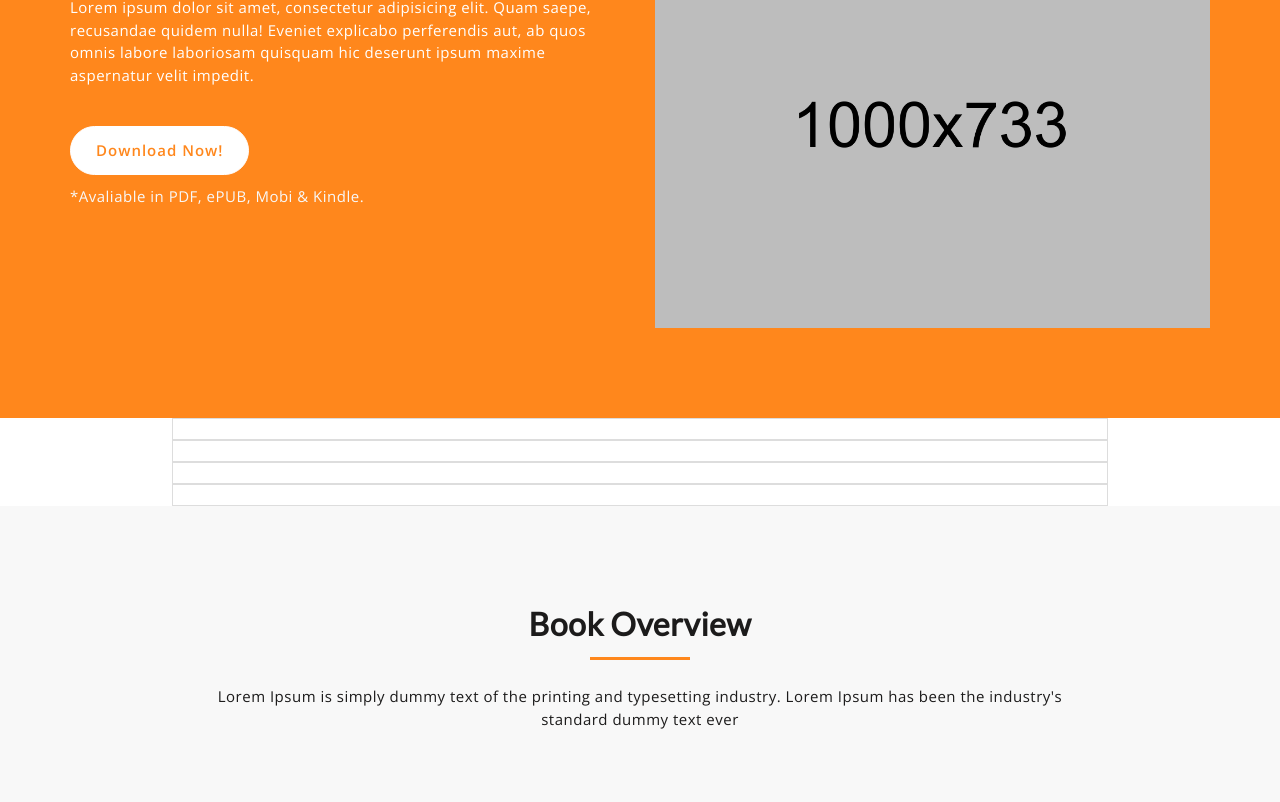
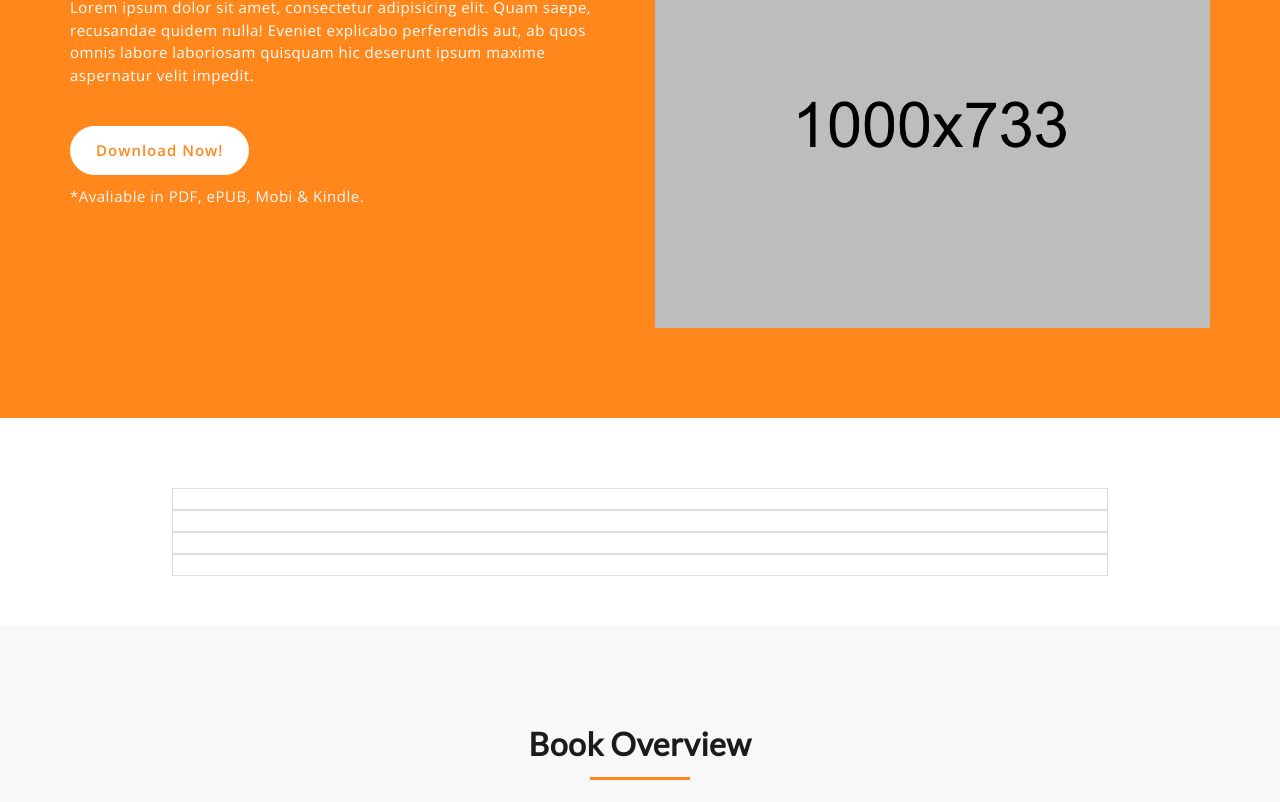
Before and after one commit to tumblerin/tumblerin.github.io, a plain HTML site: page index.html in a window 1280 px wide. Shown: the part 239-1041 px from the top of the page. Drawn offline with nearby package versions, Linux system fonts and the light colour scheme.

Commit message:
update 15

```diff
--- a/index.html
+++ b/index.html
@@ -116,9 +116,9 @@
 			<div class="container">
 				<div class="row">
 					<div class="col-md-12">
+						<div class="mu-counter-area">
 
 
-							<div class="mu-counter-block">
 								<div class="row">
 
 									<!-- Start Single Counter -->
```
